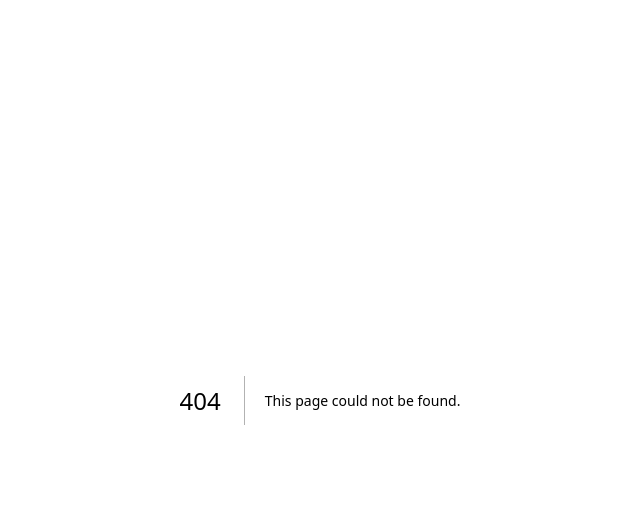
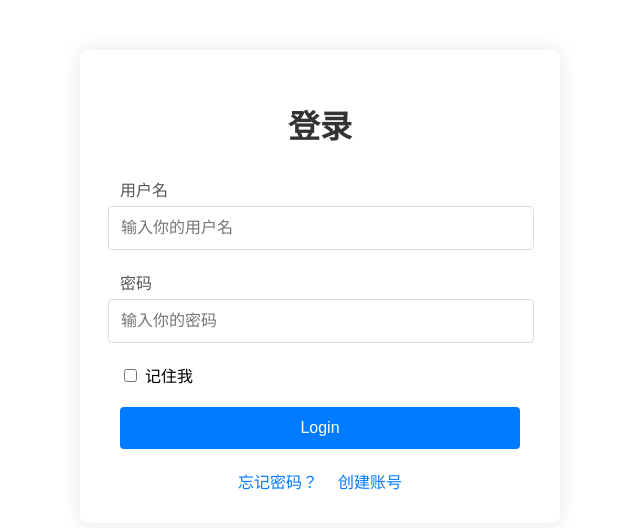
Before and after one commit to Chal1ce/A-Single-Framework-For-KnowledgeBaseQA, a Next.js app: page /login in a window 1280 px wide. Before the commit this address had no page. Shown: the top 528 px of the page, without its empty margins (320-960 px from the left). Built offline with nearby package versions, Linux system fonts and the light colour scheme.

Commit message:
上传登录页面以及helloWorld测试页面

```diff
--- /dev/null
+++ b/pages/api/login.js
@@ -0,0 +1,37 @@
+import sqlite3 from 'sqlite3';
+import { open } from 'sqlite';
+import bcrypt from 'bcrypt';
+
+export default async function handler(req, res) {
+  if (req.method !== 'POST') {
+    return res.status(405).json({ message: 'Method Not Allowed' });
+  }
+
+  const { username, password } = req.body;
+
+  try {
+    const db = await open({
+      filename: './user.db',
+      driver: sqlite3.Database
+    });
+
+    const user = await db.get('SELECT * FROM users WHERE username = ?', [username]);
+
+    if (!user) {
+      return res.status(401).json({ message: 'Invalid username or password' });
+    }
+
+    const match = await bcrypt.compare(password, user.password);
+
+    if (match) {
+      res.status(200).json({ message: '登录成功' });
+    } else {
+      res.status(401).json({ message: '用户名或密码错误' });
+    }
+
+    await db.close();
+  } catch (error) {
+    console.error(error);
+    res.status(500).json({ message: '网络服务错误' });
+  }
+}
--- /dev/null
+++ b/pages/login.js
@@ -0,0 +1,125 @@
+import { useState } from 'react';
+import { useRouter } from 'next/router';
+import Link from 'next/link';
+import styles from '../styles/Login.module.css';
+
+export default function Login() {
+  // 使用 useState 钩子管理表单状态
+  const [credentials, setCredentials] = useState({ username: '', password: '' });
+  const [error, setError] = useState(''); // 存储错误信息
+  const [isLoading, setIsLoading] = useState(false); // 控制加载状态
+  const [rememberMe, setRememberMe] = useState(false); //"记住我"功能状态
+  const router = useRouter();  // 用于页面导航
+
+  // 处理输入变化
+  const handleChange = (e) => {
+    const { name, value } = e.target;
+    setCredentials(prev => ({ ...prev, [name]: value }));
+  };
+
+  // 表单验证
+  const validateForm = () => {
+    if (!credentials.username.trim()) {
+      setError('用户名不能为空');
+      return false;
+    }
+    if (!credentials.password.trim()) {
+      setError('密码不能为空');
+      return false;
+    }
+    return true;
+  };
+
+  // 处理表单提交
+  const handleSubmit = async (e) => {
+    e.preventDefault();
+    if (!validateForm()) return;
+
+    setIsLoading(true);
+    setError('');
+
+    try {
+      // 发送登录请求
+      const response = await fetch('/api/login', {
+        method: 'POST',
+        headers: { 'Content-Type': 'application/json' },
+        body: JSON.stringify(credentials),
+      });
+
+      const data = await response.json();
+
+      if (response.ok) {
+        if (rememberMe) {
+          // 注意：在实际应用中，应使用更安全的方法来存储用户会话
+          localStorage.setItem('user', JSON.stringify({ username: credentials.username }));
+        }
+        router.push('/helloWorld');
+      } else {
+        setError(data.message || '登录失败，请检查你的账号密码');
+      }
+    } catch (err) {
+      setError('发生了一个未知错误，请稍候重试');
+    } finally {
+      setIsLoading(false);
+    }
+  };
+
+  return (
+    <div className={styles.container}>
+      <h1 className={styles.title}>登录</h1>
+      <form onSubmit={handleSubmit} className={styles.form}>
+        {/* 用户名输入 */}
+        <div className={styles.inputGroup}>
+          <label htmlFor="username">用户名</label>
+          <input
+            type="text"
+            id="username"
+            name="username"
+            value={credentials.username}
+            onChange={handleChange}
+            className={styles.input}
+            placeholder="输入你的用户名"
+          />
+        </div>
+        {/* 密码输入 */}
+        <div className={styles.inputGroup}>
+          <label htmlFor="password">密码</label>
+          <input
+            type="password"
+            id="password"
+            name="password"
+            value={credentials.password}
+            onChange={handleChange}
+            className={styles.input}
+            placeholder="输入你的密码"
+          />
+        </div>
+        {/* "记住我"复选框 */}
+        <div className={styles.rememberMe}>
+          <input
+            type="checkbox"
+            id="rememberMe"
+            checked={rememberMe}
+            onChange={(e) => setRememberMe(e.target.checked)}
+          />
+          <label htmlFor="rememberMe">记住我</label>
+        </div>
+        {/* 错误信息显示 */}
+        {error && <p className={styles.error}>{error}</p>}
+        {/* 提交按钮 */}
+        <button type="submit" disabled={isLoading} className={styles.button}>
+          {isLoading ? '登录中...' : 'Login'}
+        </button>
+      </form>
+      {/* 其他链接 */}
+      <div className={styles.links}>
+        <Link href="/forgot-password" className={styles.link}>
+            忘记密码？
+        </Link>
+        <Link href="/register" className={styles.link}>
+            创建账号
+        </Link>
+      </div>
+    </div>
+  );
+}
--- /dev/null
+++ b/styles/Login.module.css
@@ -0,0 +1,105 @@
+.container {
+    max-width: 400px;
+    margin: 50px auto;
+    padding: 30px;
+    background-color: #ffffff;
+    border-radius: 8px;
+    box-shadow: 0 0 20px rgba(0, 0, 0, 0.1);
+    padding-left: 40px;
+    padding-right: 40px;
+  }
+
+  /* 标题样式 */
+  .title {
+    text-align: center;
+    color: #333;
+    margin-bottom: 30px;
+  }
+
+  /* 表单样式 */
+  .form {
+    display: flex;
+    flex-direction: column;
+  }
+
+  /* 输入组样式 */
+  .inputGroup {
+    margin-bottom: 20px;
+  }
+
+  /* 输入组标签样式 */
+  .inputGroup label {
+    display: block;
+    margin-bottom: 5px;
+    color: #555;
+  }
+
+  /* 输入框样式 */
+  .input {
+    width: 100%;
+    padding: 12px;
+    border: 1px solid #ddd;
+    border-radius: 4px;
+    font-size: 16px;
+    /* 添加一个负的外边距，抵消内边距造成的宽度增加 */
+    margin-left: -12px;
+    width: calc(100%);
+  }
+
+  /* 输入框焦点样式 */
+  .input:focus {
+    outline: none;
+    border-color: #007bff;
+  }
+
+/* 按钮样式 */
+  .button {
+    padding: 12px;
+    background-color: #007bff;
+    color: white;
+    border: none;
+    border-radius: 4px;
+    cursor: pointer;
+    font-size: 16px;
+    transition: background-color 0.3s;
+  }
+  /* 按钮悬停样式 */
+  .button:hover {
+    background-color: #0056b3;
+  }
+  /* 禁用按钮样式 */
+  .button:disabled {
+    background-color: #cccccc;
+    cursor: not-allowed;
+  }
+  /* 错误信息样式 */
+  .error {
+    color: #dc3545;
+    text-align: center;
+    margin-bottom: 15px;
+  }
+  /* 懒得注释了 */
+  .links {
+    margin-top: 20px;
+    text-align: center;
+  }
+
+  .link {
+    color: #007bff;
+    text-decoration: none;
+    margin: 0 10px;
+  }
+
+  .link:hover {
+    text-decoration: underline;
+  }
+  /*记住我*/
+  .rememberMe {
+    display: flex;
+    align-items: center;
+    margin-bottom: 20px;
+  }
+
+  .rememberMe input {
+    margin-right: 8px;
+  }
```
Also changed, not shown: pages/helloWorld.js (added, +12 -0 lines).
